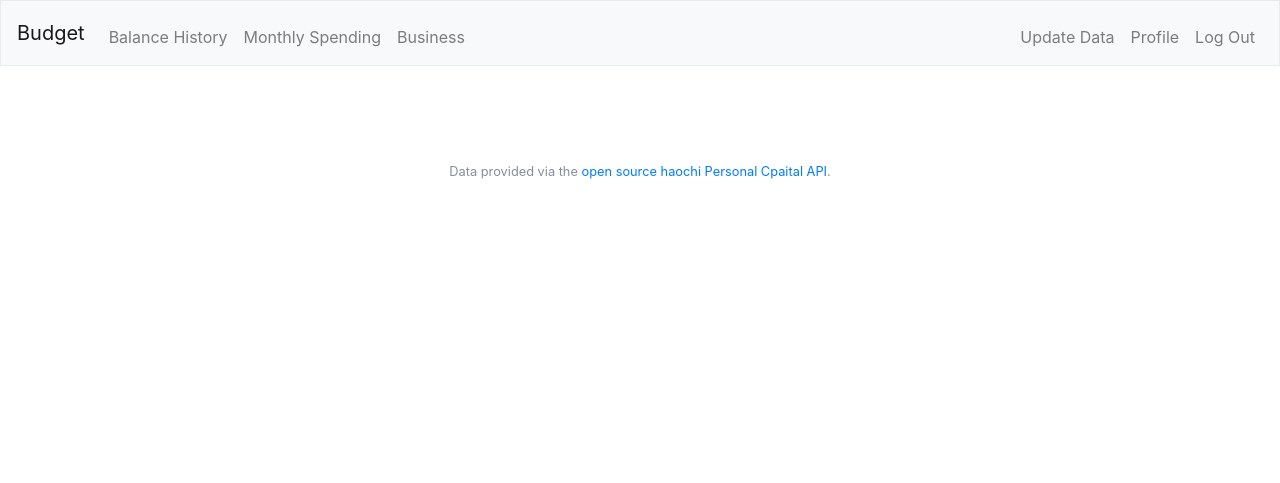
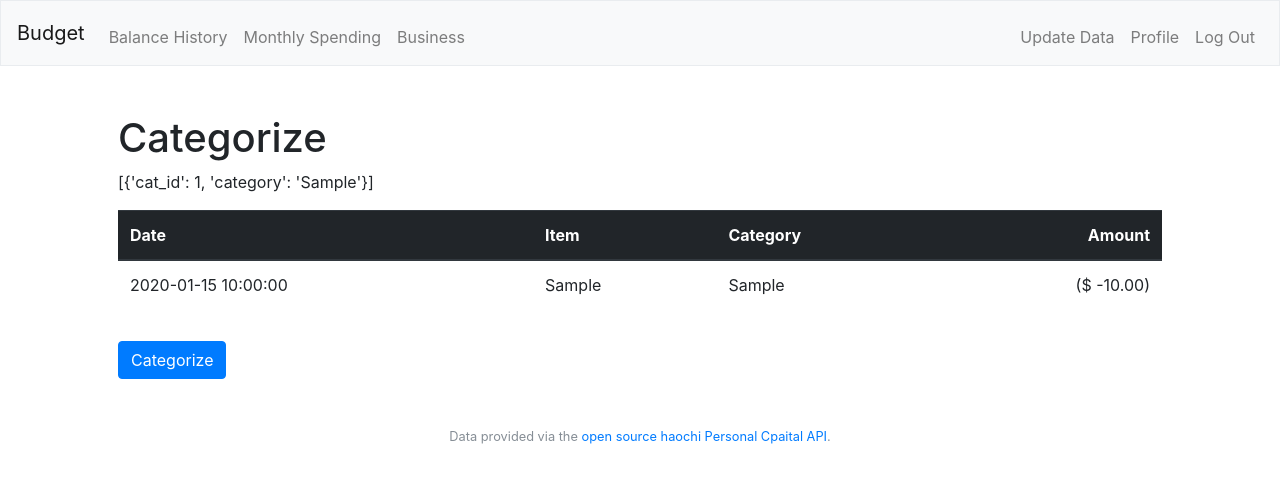
Before and after one commit to bennett39/budget-flask-archived, a Flask app: page /categorize in a window 1280 px wide. Shown: the top 483 px of the page. Run offline with Flask 2, Linux system fonts and the light colour scheme; a user stored in the database is signed in; tables that the repository leaves empty hold one stand-in row (values such as "Sample post"); some libraries are stand-ins or nearby versions.

Commit message:
Implement /categorize

```diff
--- a/application.py
+++ b/application.py
@@ -14,7 +14,7 @@ from werkzeug.exceptions import default_exceptions
 from werkzeug.security import check_password_hash, generate_password_hash
 
 from helpers import apology, login_required, usd
-from update import get_accounts, get_txs, update_accounts, update_txs
+from update import api_accounts, api_txs, update_accounts, update_txs
 
 # Configure application
 app = Flask(__name__)
@@ -72,12 +72,14 @@ def index():
                             ORDER BY institution", \
                             user_id=session['user_id'])
 
+    # Initialize dictionary of account type sums
     totals = {
         'bank_total' : 0.00,
         'retirement_total' : 0.00,
         'cc_total' : 0.00
     }
 
+    # Update account type sums
     for i in accounts:
         bal = float(i['balance'])
 
@@ -88,14 +90,20 @@ def index():
         elif i['acc_group'] == 'CREDIT_CARD':
             totals['cc_total'] += bal
 
+        # After addition, format as USD strings
         i['balance'] = usd(i['balance'])
+
+        # Time last updated, UNIX to UTC conversion
         i['updated'] = datetime.utcfromtimestamp(i['updated']/1000).strftime('%Y-%m-%d %H:%M:%S UTC')
 
+    # Calculate net worth
     totals['net_worth'] = totals['bank_total'] + totals['retirement_total'] - totals['cc_total']
 
+    # Format as USD string
     for key in totals:
         totals[key] = usd(totals[key])
 
+    # Get transactions from database
     transactions = db.execute("SELECT amount, is_credit, date, item, long_item, name \
                                 FROM txs \
                                 INNER JOIN items \
@@ -107,11 +115,16 @@ def index():
                                 LIMIT 30", \
                                 user_id=session['user_id'])
 
+
     for i in transactions:
+
+        # Create negative numbers
         if i['is_credit'] == "True":
             i['amount'] = usd(i['amount'])
         else:
             i['amount'] = usd(-1 * i['amount'])
+
+        # Truncate description strings
         i['item'] = (i['item'][:50] + '...') if len(i['item']) > 50 else i['item']
 
     return render_template("index.html", accounts=accounts, totals=totals, transactions=transactions)
@@ -132,12 +145,12 @@ def authenticate():
         pc.authenticate_password(session['password'])
 
         # Fetch accounts and transactions
-        accounts = get_accounts(pc)
+        accounts = api_accounts(pc)
         if not accounts or accounts['spHeader']['success'] == False:
             return apology("Error loading accounts", 400)
         update_accounts(accounts, db)
 
-        transactions = get_txs(pc)
+        transactions = api_txs(pc)
         if not transactions or transactions['spHeader']['success'] == False:
             return apology("Error loading transactions", 400)
         update_txs(transactions, db)
@@ -155,12 +168,48 @@ def business():
     """Display business expenses"""
     return render_template("history.html")
 
-@app.route("/categorize")
-@login_required
+@app.route("/categorize", methods=["GET", "POST"])
+# @login_required
 def categorize():
     """Allow user to categorize spending"""
 
-    return render_template("categorize.html")
+    session['user_id'] = 1 # REMOVE!!!
+
+    # Via POST
+    if request.method == "POST":
+        pass
+
+    # Via GET
+    else:
+
+        categories = db.execute("SELECT cat_id, category \
+                                 FROM categories")
+
+        # Get transactions from database
+        transactions = db.execute("SELECT amount, cat_id, is_credit, date, item, long_item, name \
+                                    FROM txs \
+                                    INNER JOIN items \
+                                        ON txs.item_id = items.item_id \
+                                    INNER JOIN accounts \
+                                        ON txs.acc_id = accounts.acc_id \
+                                    WHERE user_id=:user_id \
+                                    ORDER BY date DESC \
+                                    LIMIT 30", \
+                                    user_id=session['user_id'])
+
+
+        for i in transactions:
+
+            # Create negative numbers
+            if i['is_credit'] == "True":
+                i['amount'] = usd(i['amount'])
+            else:
+                i['amount'] = usd(-1 * i['amount'])
+
+            # Truncate description strings
+            i['item'] = (i['item'][:50] + '...') if len(i['item']) > 50 else i['item']
+
+        return render_template("categorize.html", categories=categories, transactions=transactions)
 
 @app.route("/history")
 @login_required
@@ -283,7 +332,7 @@ def register():
 def update():
     """Update database with data from API"""
 
-    # Via post:
+    # Via POST:
     if request.method == "POST":
 
         # Ensure user entered email
@@ -309,21 +358,18 @@ def update():
 
         # Fetch accounts and transactions
         else:
-            accounts = get_accounts(pc)
-
+            accounts = api_accounts(pc)
             if not accounts or accounts['spHeader']['success'] == False:
                 return apology("Error loading accounts", 400)
-
             update_accounts(accounts, db)
 
-            transactions = get_txs(pc)
-
+            transactions = api_txs(pc)
             if not transactions or transactions['spHeader']['success'] == False:
                 return apology("Error loading transactions", 400)
-
             update_txs(transactions, db)
 
         return redirect("/")
 
+    # Via GET:
     else:
         return render_template("update.html")
--- a/templates/categorize.html
+++ b/templates/categorize.html
@@ -5,5 +5,49 @@
 {% endblock %}
 
 {% block main %}
+    <h1>Categorize</h1>
+    <p>{{ categories }}</p>
+    <form action="/categorize" method="post">
+        <div class="form-group">
+            <div class="table-responsive table-hover">
+                <table class="table">
+                    <thead class="thead-dark">
+                        <tr>
+                            <th>Date</th>
+                            <th>Item</th>
+                            <th>Category</th>
+                            <th class='text-right'>Amount</th>
+                        </tr>
+                    </thead>
+                    <tbody>
+                        {% for i in transactions %}
+                            <tr>
+                                <td>{{ i["date"] }}</td>
+                                <td>{{ i["item"] }}</td>
+                                <td>
+                                    {% if i['cat_id'] is none %}
+                                        <select class="form-control" name="cat_id">
+                                            <option disabled selected value>Category</option>
+                                            {% for j in categories %}
+                                                <option value='{{ j["cat_id"] }}'>{{ j["category"] }}</option>
+                                            {% endfor %}
+                                        </select>
+                                    {% else %}
+                                        {% for j in categories %}
+                                            {% if j['cat_id'] == i['cat_id'] %}
+                                                {{ j['category'] }}
+                                            {% endif %}
+                                        {% endfor %}
+                                    {% endif %}
+                                </td>
+                                <td class="text-right">{{ i["amount"] }}</td>
+                            </tr>
+                        {% endfor %}
+                    </tbody>
+                </table>
+            </div>
+        </div>
+        <button class="btn btn-primary" type="submit">Categorize</button>
+    </form>
 
 {% endblock %}
--- a/templates/index.html
+++ b/templates/index.html
@@ -142,7 +142,7 @@
                             <tr>
                                 <td>{{ i["date"] }}</td>
                                 <td>{{ i["item"] }}</td>
-                                <td>{{ i[""] }}</td>
+                                <td>{{ i["category"] }}</td>
                                 <td class="text-right">{{ i["amount"] }}</td>
                             </tr>
                         {% endfor %}
```
Also changed, not shown: update.py (+5 -2 lines).
